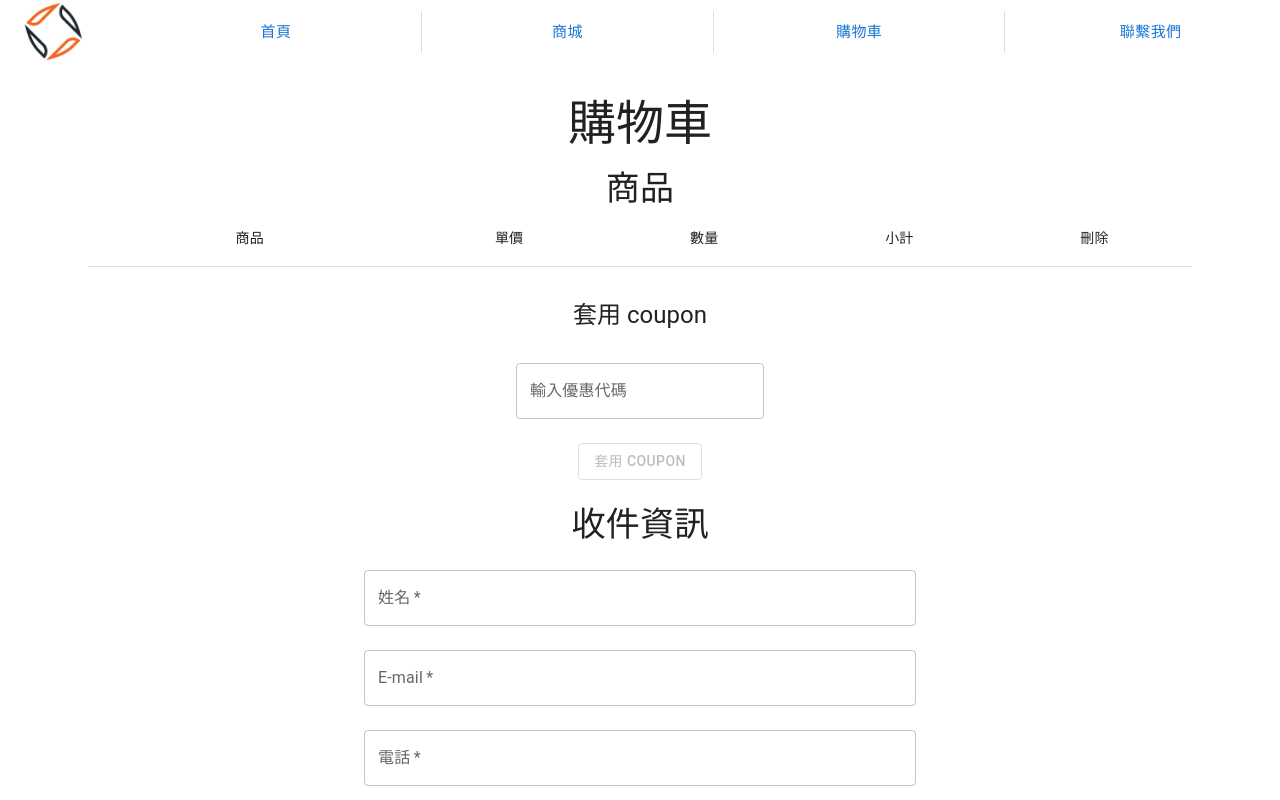
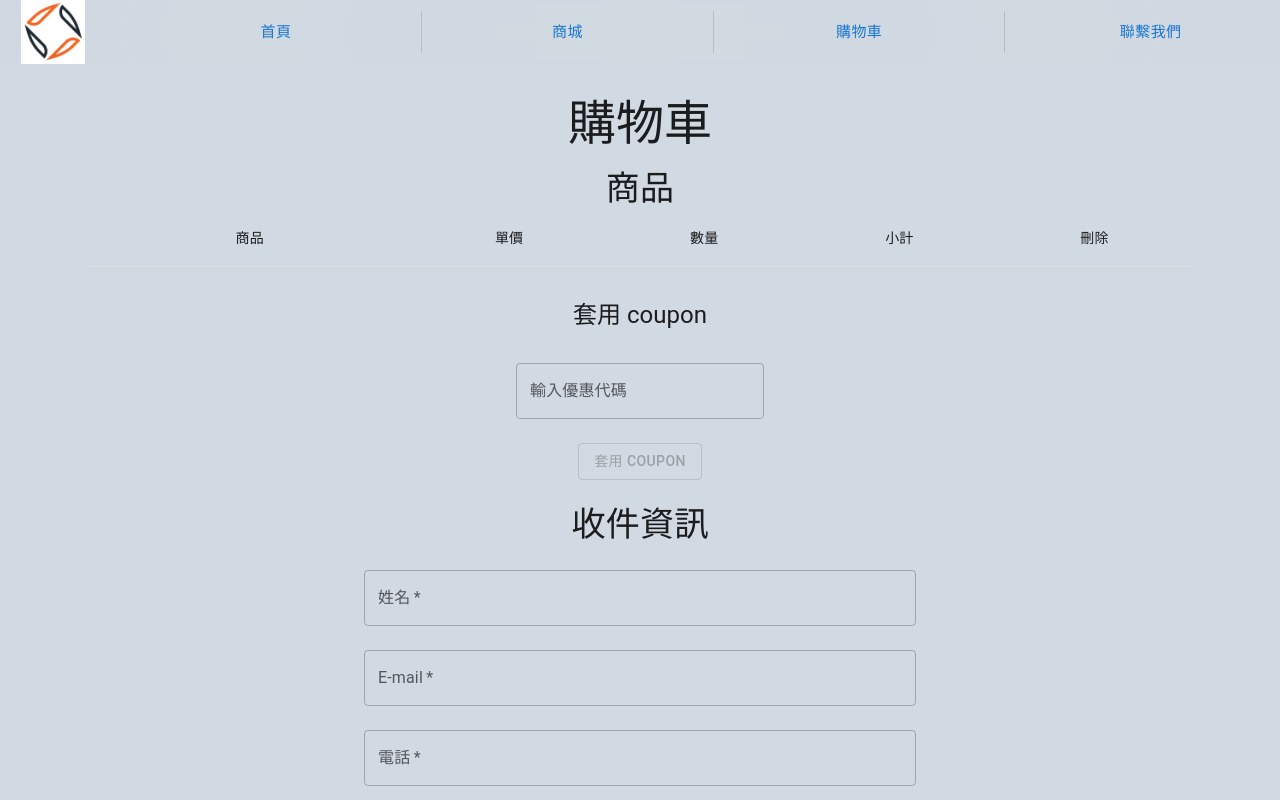
Before and after one commit to Pony-Hsieh/e-commerce-react-2023-01, a React (Create React App) app: page /cart in a window 1280 px wide. Shown: the top 800 px of the page. Built offline with nearby package versions, Linux system fonts and the light colour scheme; the HTML template or start-up script is replaced by a standard one.

Commit message:
feat: 新增所有頁面的 background color

```diff
--- a/src/App.js
+++ b/src/App.js
@@ -8,6 +8,9 @@ import ContactUs from './pages/ContactUs';
 import NoMatch from './pages/NoMatch';
 import CssBaseline from '@mui/material/CssBaseline'; // css normalize
 import { createTheme, ThemeProvider } from '@mui/material';
+import {
+  Box,
+} from '@mui/material';
 
 const theme = createTheme({
   spacing: 8,
@@ -18,6 +21,9 @@ function App() {
     <>
       <ThemeProvider theme={theme}>
         <CssBaseline />
+        <Box sx={{
+          backgroundColor: "#D1D9E2",
+        }}>
           <Routes>
             <Route path={'/'} element={<Home />}></Route>
             <Route path={'/cart'} element={<Cart />}></Route>
@@ -27,6 +33,7 @@ function App() {
             <Route path={'/contactUs'} element={<ContactUs />}></Route>
             <Route path={'*'} element={<NoMatch />}></Route>
           </Routes>
+        </Box>
       </ThemeProvider>
     </>
   );
```
Lines whose indentation alone changed are shown as unchanged.
